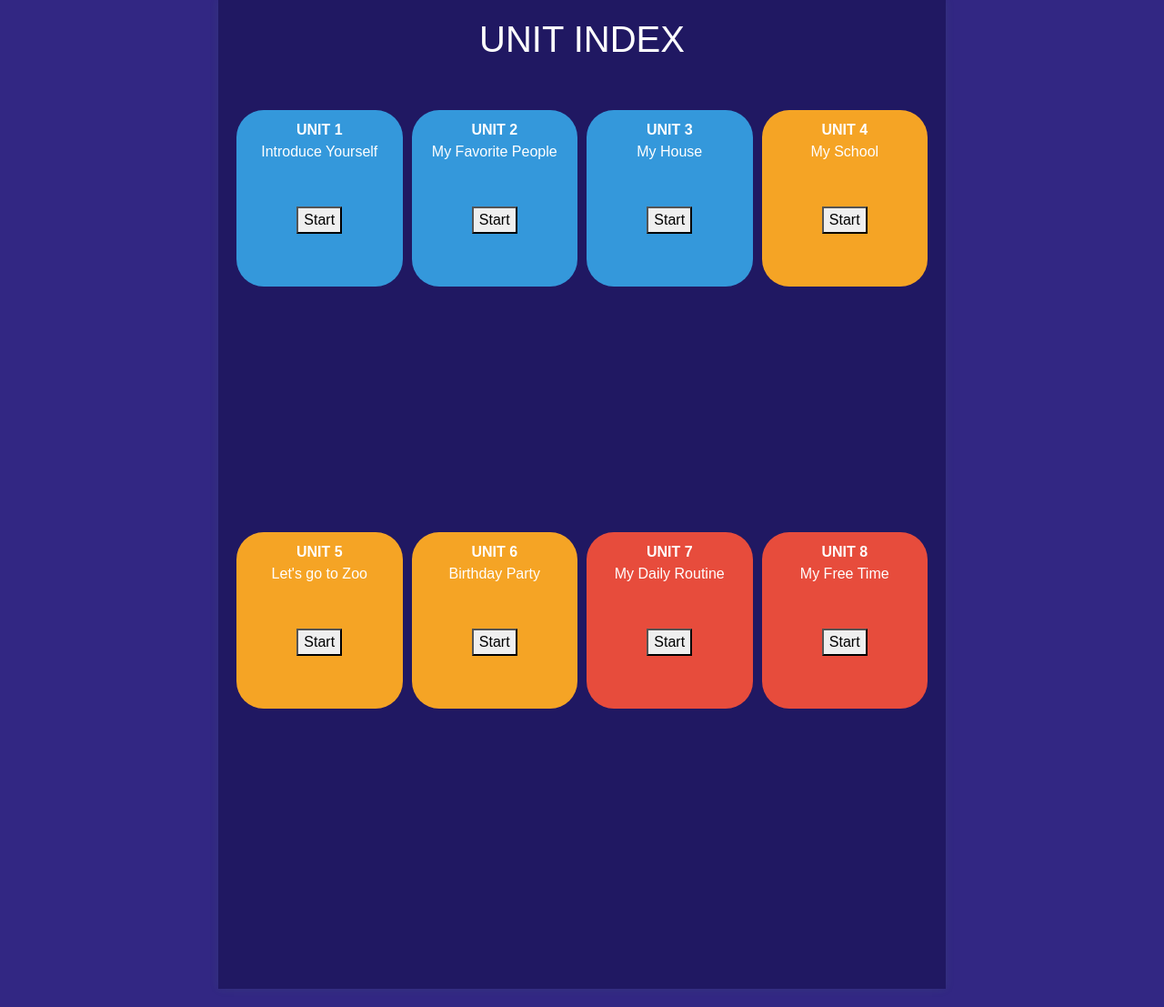
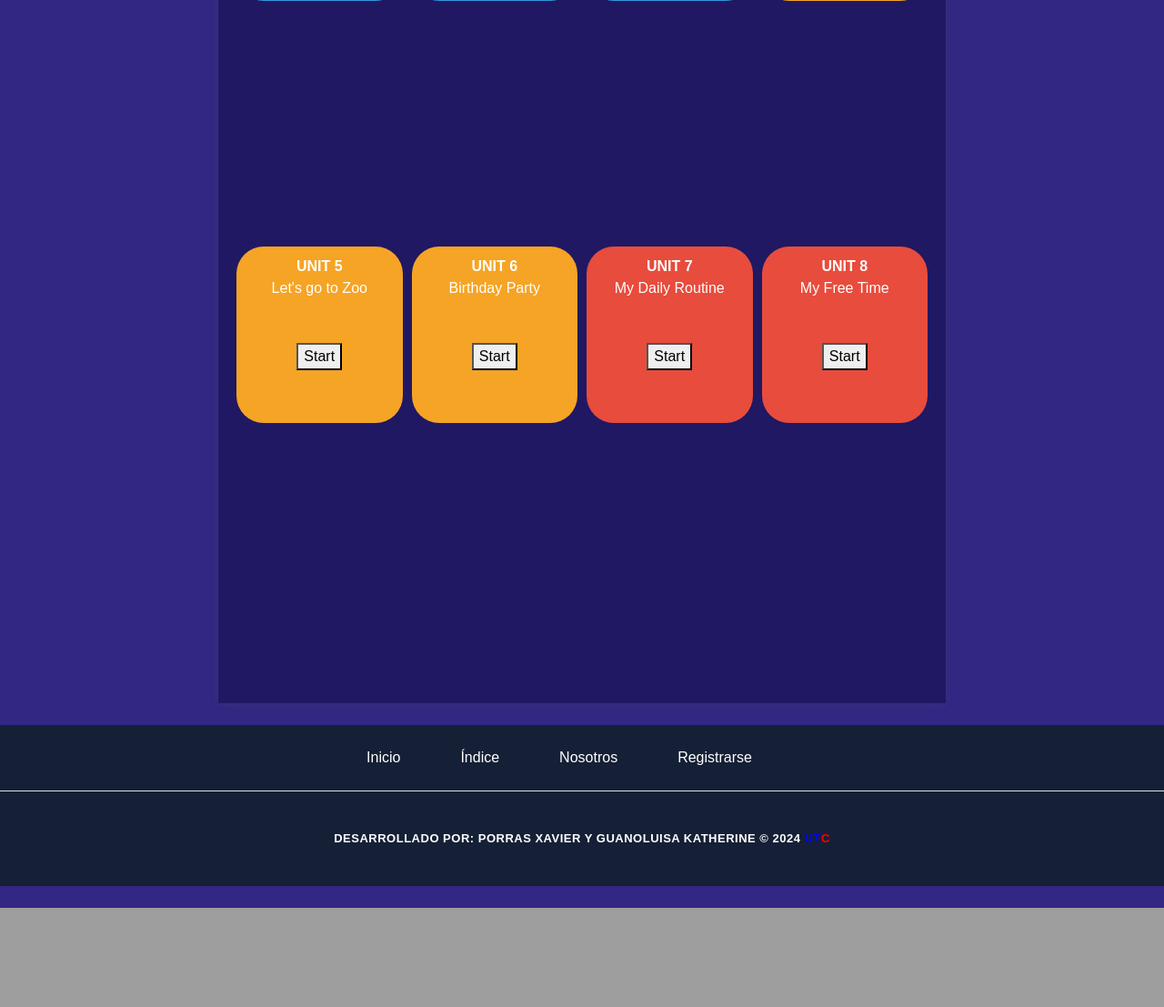
Before and after one commit to Ed150n/amazingTeam, a Django app: page /indice/ in a window 1280 px wide. Shown: the part 958-2065 px from the top of the page at 91% size. After the commit the page ends 1956 px from the top, so only its background shows below. Run offline with Django 5.2, Linux system fonts and the light colour scheme; some libraries are stand-ins or nearby versions.

Commit message:
Cuerpo de la portada

```diff
--- a/Aplicaciones/Home/templates/Inicio/portada.html
+++ b/Aplicaciones/Home/templates/Inicio/portada.html
@@ -1,5 +1,4 @@
 {% extends "plantilla.html" %}
-<!-- {% load static %} -->
 {% block body %}
     <!--INICIO CUERPO 1-->
     <section class="features">
--- a/Aplicaciones/Home/templates/plantilla.html
+++ b/Aplicaciones/Home/templates/plantilla.html
@@ -47,7 +47,7 @@
                         </a>
                     </div>
                     <ul class="nav col-12 col-lg-auto me-lg-auto mb-2 justify-content-center mb-md-0 etiquetas">
-                        <li><a href="{% url 'portada' %}" class="nav-link px-2">INICIO</a></li>
+                        <li><a href="/" class="nav-link px-2">INICIO</a></li>
                         <li><a href="{% url 'indice' %}" class="nav-link px-2">ÍNDICE</a></li>
                         <li><a href="{% url 'nosotros' %}" class="nav-link px-2">NOSOTROS</a></li>
                         <li><a href="#" class="nav-link px-2 btnAprender">APRENDER</a></li>
@@ -68,22 +68,22 @@
 
         <!-- ***** Main Banner Area Start ***** -->
         <section class="section main-banner" id="top" data-section="section1">
-            <video autoplay muted loop id="bg-video">
+            <img src="{% static 'img/portada.png' %}" alt="Portada" width="1550" height="450">
+            <!-- <video autoplay muted loop id="bg-video">
                 <source src="{% static 'plantilla/ingles/assets/images/course-video.mp4' %}" type="video/mp4" />
-            </video>
-
-            <div class="video-overlay header-text">
-                <div class="caption">
-                    <h6>Graduate School of Management</h6>
-                    <h2><em>Your</em> Classroom</h2>
-                    <div class="main-button">
-                        <div class="scroll-to-section"><a href="#section2">Discover more</a></div>
-                    </div>
-                </div>
-            </div>
+            </video> -->
         </section>
         <!-- ***** Main Banner Area End ***** -->
         {% block body %}
         {% endblock %}
+        <footer class="py-3 my-4">
+            <ul class="nav justify-content-center border-bottom pb-3 mb-3 footer">
+                <li class="nav-item"><a href="/" class="nav-link px-2">Inicio</a></li>
+                <li class="nav-item"><a href="{% url 'indice' %}" class="nav-link px-2">Índice</a></li>
+                <li class="nav-item"><a href="{% url 'nosotros' %}" class="nav-link px-2">Nosotros</a></li>
+                <li class="nav-item"><a href="#" class="nav-link px-2">Registrarse</a></li>
+            </ul>
+            <p class="text-center">DESARROLLADO POR: PORRAS XAVIER Y GUANOLUISA KATHERINE &copy; 2024 <b style="color: blue;">UT</b><b style="color: red;">C</b></p>
+        </footer>
     </body>
 </html>
--- a/amazingTeam/static/css/portada.css
+++ b/amazingTeam/static/css/portada.css
@@ -33,3 +33,15 @@
     border-bottom: none !important;
     font-size: larger;
 }
+
+/*FOOTER*/
+.footer li,a{
+    padding-right: 50px;
+}
+.footer a{
+    color: white;
+}
+.footer a:hover{
+    color: aqua;
+    border-bottom: 1px solid aqua;
+}
```
Also changed, not shown: 1 other file.
